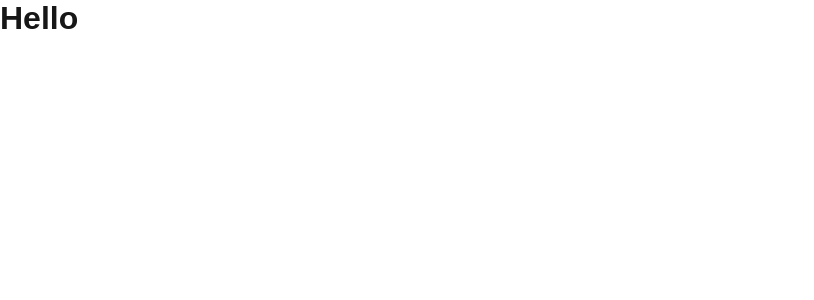
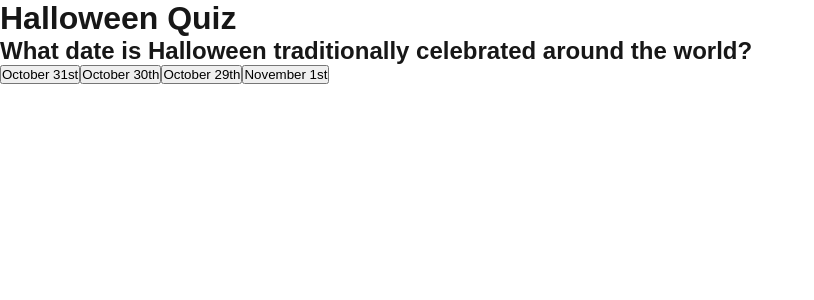
Before and after one commit to Mahik99/Halloween-Quiz-App, a Next.js app in the folder fright-night-trivia/: page /quizpage in a window 1280 px wide. Shown: the top 300 px of the page, without its empty margins (0-814 px from the left). Built offline with nearby package versions, Linux system fonts and the light colour scheme.

Commit message:
Basic quiz functionality

```diff
--- a/fright-night-trivia/src/app/quizpage/page.jsx
+++ b/fright-night-trivia/src/app/quizpage/page.jsx
@@ -1,8 +1,86 @@
-import Image from "next/image";
+'use client';
+import React, { useState } from 'react';
 
+// Sample Quiz Data
+const quizData = [
+    {
+        question: "What date is Halloween traditionally celebrated around the world?",
+        answer_options: ["October 31st", "October 30th", "October 29th", "November 1st"],
+        correct_answer: "October 31st",
+        level: "easy"
+    },
+    {
+        question: "What vegetable do people often carve into a Jack-o'-Lantern?",
+        answer_options: ["Watermelon", "Pumpkin", "Butternut Squash", "Turnip"],
+        correct_answer: "Pumpkin",
+        level: "easy"
+    },
+    {
+        question: "What is the popular Halloween phrase that children say before receiving candy?",
+        answer_options: ["Halloween Spooks", "Boo!", "Trick or Treat", "Candy Please!"],
+        correct_answer: "Trick or Treat",
+        level: "easy"
+    },
+    {
+        question: "Who wrote the famous novel 'Frankenstein'?",
+        answer_options: ["Edgar Allan Poe", "Bram Stoker", "H.P. Lovecraft", "Mary Shelley"],
+        correct_answer: "Mary Shelley",
+        level: "easy"
+    },
+];
 
-export default function Home() {
-  return (
-    <h1>Hello</h1>
-  )
-}
+const QuizGame = () => {
+    const [currentQuestionIndex, setCurrentQuestionIndex] = useState(0);
+    const [score, setScore] = useState(0);
+    const [isQuizFinished, setIsQuizFinished] = useState(false);
+
+    const currentQuestion = quizData[currentQuestionIndex];
+
+    const handleAnswer = (selectedAnswer) => {
+        if (selectedAnswer === currentQuestion.correct_answer) {
+            setScore(score + 1);
+        }
+
+        const nextQuestionIndex = currentQuestionIndex + 1;
+        if (nextQuestionIndex < quizData.length) {
+            setCurrentQuestionIndex(nextQuestionIndex);
+        } else {
+            setIsQuizFinished(true);
+        }
+    };
+
+    const restartQuiz = () => {
+        setCurrentQuestionIndex(0);
+        setScore(0);
+        setIsQuizFinished(false);
+    };
+
+    return (
+        <div className="quiz-container">
+            <h1>Halloween Quiz</h1>
+            {isQuizFinished ? (
+                <div className="results">
+                    <h2>Quiz finished!</h2>
+                    <p>Your score: {score}/{quizData.length}</p>
+                    <button onClick={restartQuiz}>Restart Quiz</button>
+                </div>
+            ) : (
+                <div className="question">
+                    <h2>{currentQuestion.question}</h2>
+                    <div className="options">
+                        {currentQuestion.answer_options.map((option, index) => (
+                            <button
+                                key={index}
+                                onClick={() => handleAnswer(option)}
+                            >
+                                {option}
+                            </button>
+                        ))}
+                    </div>
+                </div>
+            )}
+        </div>
+    );
+};
+
+export default QuizGame;
```
Also changed, not shown: fright-night-trivia/src/app/quizpage/data.JSON (renamed from fright-night-trivia/src/app/leaderboard/data.JSON).
